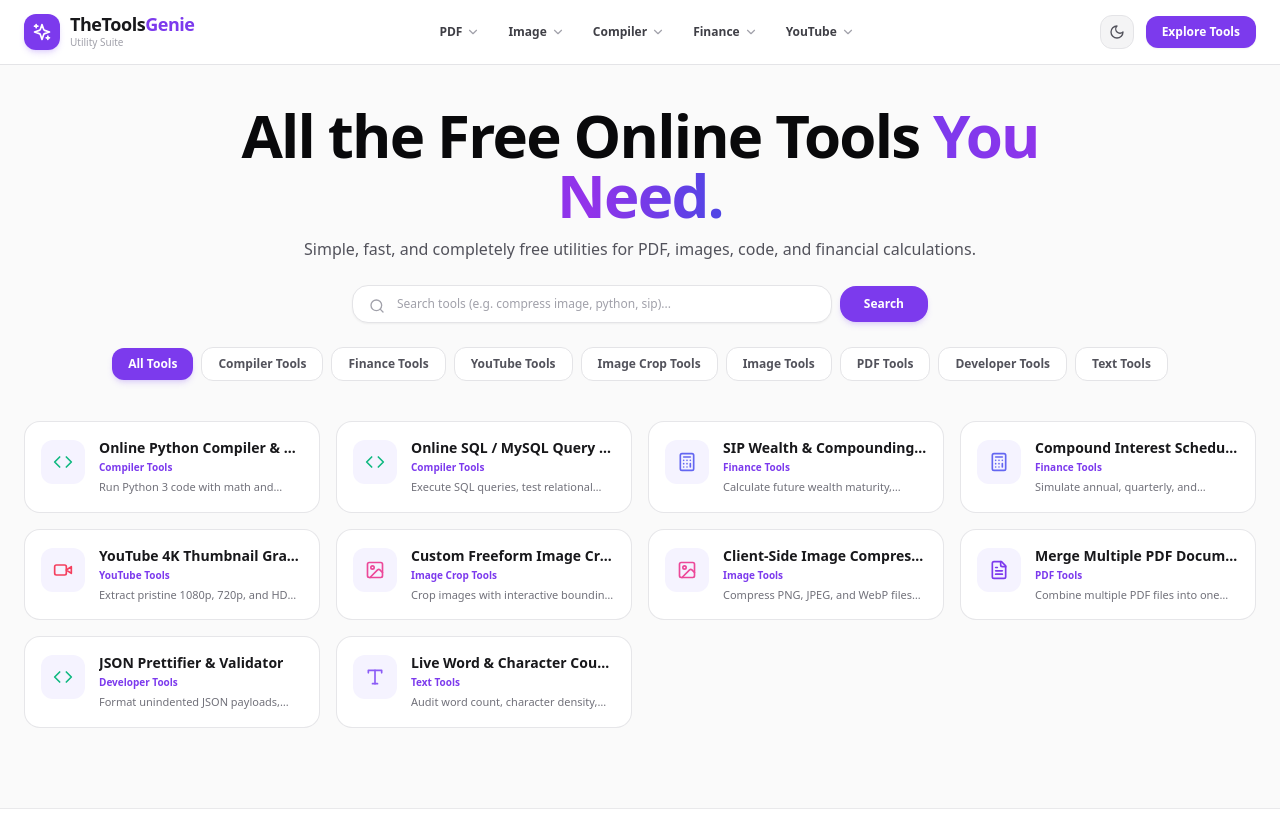
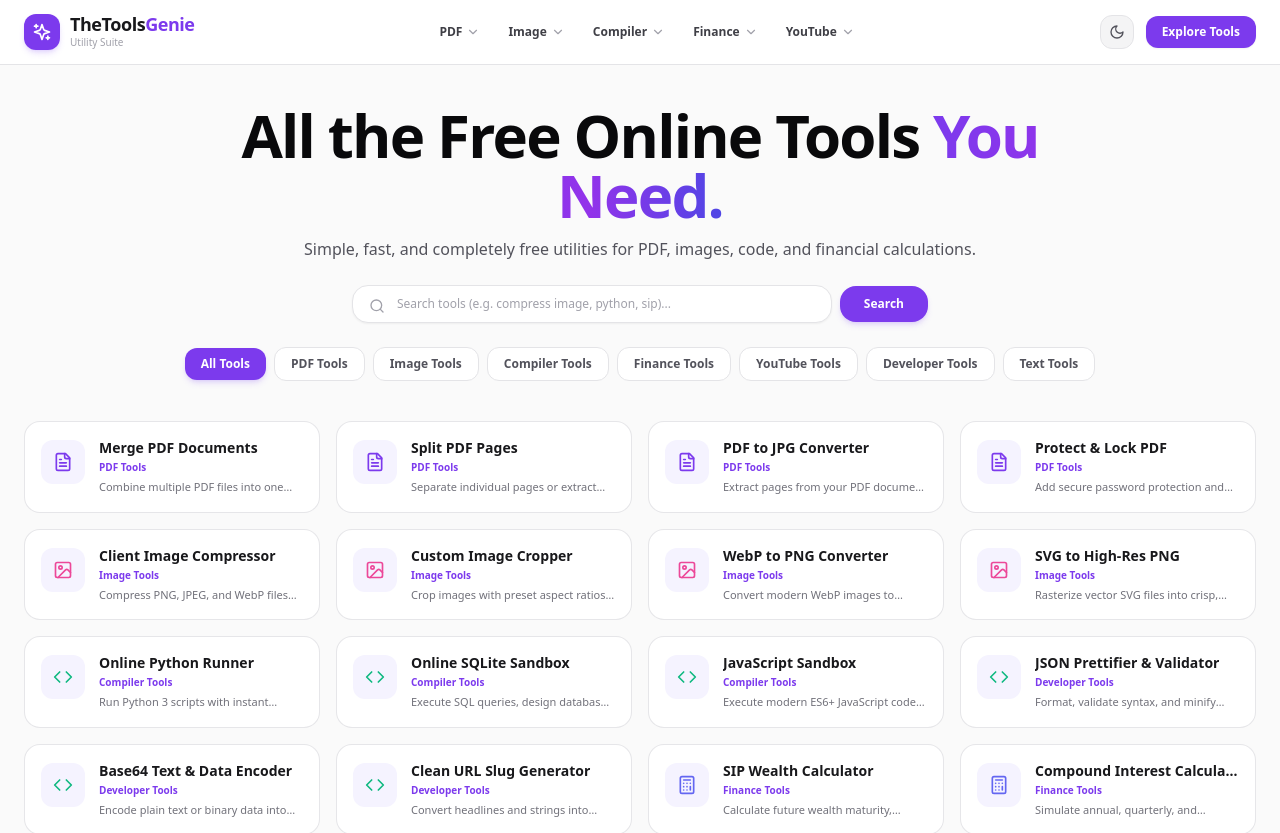
Before and after one commit to RajeshKhandare/thetoolsgenie-, a Next.js app: page / in a window 1280 px wide. Shown: the top 833 px of the page. Built offline with nearby package versions, Linux system fonts and the light colour scheme.

Commit message:
Update toolsRegistry.ts

```diff
--- a/data/toolsRegistry.ts
+++ b/data/toolsRegistry.ts
@@ -1,123 +1,207 @@
 export interface ToolMeta {
   slug: string;
   name: string;
-  category: 'Compiler' | 'Finance' | 'YouTube' | 'Image Crop' | 'Image' | 'PDF' | 'Developer' | 'Text';
+  category: string;
+  description: string;
   badge: string;
-  description: string;
-  keywords: string[];
   companionToolSlug: string;
   companionPitch: string;
 }
+
 export const CATEGORIES = [
   'All',
+  'PDF',
+  'Image',
   'Compiler',
   'Finance',
   'YouTube',
-  'Image Crop',
-  'Image',
-  'PDF',
   'Developer',
   'Text'
-] as const;
+];
+
 export const TOOLS_REGISTRY: ToolMeta[] = [
+  // --- PDF TOOLS ---
+  {
+    slug: 'merge-pdf',
+    name: 'Merge PDF Documents',
+    category: 'PDF',
+    description: 'Combine multiple PDF files into one clean document entirely within your browser.',
+    badge: 'Client Engine',
+    companionToolSlug: 'split-pdf-pages',
+    companionPitch: 'Need to extract or separate specific pages from your newly merged document?',
+  },
+  {
+    slug: 'split-pdf-pages',
+    name: 'Split PDF Pages',
+    category: 'PDF',
+    description: 'Separate individual pages or extract page ranges into independent PDF files.',
+    badge: 'Client Engine',
+    companionToolSlug: 'merge-pdf',
+    companionPitch: 'Combine specific extracted pages back together into a single file.',
+  },
+  {
+    slug: 'pdf-to-jpg-converter',
+    name: 'PDF to JPG Converter',
+    category: 'PDF',
+    description: 'Extract pages from your PDF document and save them as high-quality JPG images.',
+    badge: 'Canvas Engine',
+    companionToolSlug: 'client-image-compressor',
+    companionPitch: 'Compress the extracted JPG images to reduce storage size.',
+  },
+  {
+    slug: 'protect-pdf-password',
+    name: 'Protect & Lock PDF',
+    category: 'PDF',
+    description: 'Add secure password protection and encryption to your private PDF documents.',
+    badge: 'Security Engine',
+    companionToolSlug: 'merge-pdf',
+    companionPitch: 'Merge confidential files prior to applying encryption.',
+  },
+
+  // --- IMAGE TOOLS ---
+  {
+    slug: 'client-image-compressor',
+    name: 'Client Image Compressor',
+    category: 'Image',
+    description: 'Compress PNG, JPEG, and WebP files down to target KB directly in local memory.',
+    badge: 'Canvas Engine',
+    companionToolSlug: 'custom-freeform-image-cropper',
+    companionPitch: 'Crop and frame your image dimensions before optimizing file size.',
+  },
+  {
+    slug: 'custom-freeform-image-cropper',
+    name: 'Custom Image Cropper',
+    category: 'Image',
+    description: 'Crop images with preset aspect ratios (16:9, 1:1, 4:3) and custom boundaries.',
+    badge: 'Canvas Engine',
+    companionToolSlug: 'client-image-compressor',
+    companionPitch: 'Optimize the file size of your newly cropped image asset.',
+  },
+  {
+    slug: 'webp-to-png-converter',
+    name: 'WebP to PNG Converter',
+    category: 'Image',
+    description: 'Convert modern WebP images to universal transparent PNG format instantly.',
+    badge: 'Canvas Engine',
+    companionToolSlug: 'client-image-compressor',
+    companionPitch: 'Reduce the file footprint of your newly converted PNG.',
+  },
+  {
+    slug: 'svg-to-png-converter',
+    name: 'SVG to High-Res PNG',
+    category: 'Image',
+    description: 'Rasterize vector SVG files into crisp, high-resolution PNG images.',
+    badge: 'Vector Engine',
+    companionToolSlug: 'custom-freeform-image-cropper',
+    companionPitch: 'Crop your rasterized vector graphic for social media profiles.',
+  },
+
+  // --- COMPILER & RUNNER TOOLS ---
   {
     slug: 'online-python-compiler',
-    name: 'Online Python Compiler & Runner',
+    name: 'Online Python Runner',
     category: 'Compiler',
-    badge: 'Pyodide WASM',
-    description: 'Run Python 3 code with math and standard libraries directly in your browser. Zero cloud execution latency.',
-    keywords: ['online python compiler', 'run python in browser', 'free python ide online'],
-    companionToolSlug: 'json-prettifier',
-    companionPitch: 'Parsing API payloads from Python? Format and validate your JSON outputs instantly.'
+    description: 'Run Python 3 scripts with instant console output directly in your browser.',
+    badge: 'WASM Runner',
+    companionToolSlug: 'online-sql-sandbox',
+    companionPitch: 'Test SQLite relational queries to pair with your Python backend data.',
   },
   {
     slug: 'online-sql-sandbox',
-    name: 'Online SQL / MySQL Query Sandbox',
+    name: 'Online SQLite Sandbox',
     category: 'Compiler',
-    badge: 'SQLite WASM',
-    description: 'Execute SQL queries, test relational JOINs, and preview data tables locally with zero database server load.',
-    keywords: ['online sql compiler', 'run mysql online', 'browser sql sandbox'],
-    companionToolSlug: 'uuid-generator',
-    companionPitch: 'Need dummy unique keys for testing SQL inserts? Generate v4 UUID batches.'
+    description: 'Execute SQL queries, design database tables, and inspect relations with zero setup.',
+    badge: 'SQL Memory',
+    companionToolSlug: 'online-python-compiler',
+    companionPitch: 'Process your SQL output data inside the Python interactive sandbox.',
   },
   {
-    slug: 'sip-calculator',
-    name: 'SIP Wealth & Compounding Calculator',
+    slug: 'online-javascript-runner',
+    name: 'JavaScript Sandbox',
+    category: 'Compiler',
+    description: 'Execute modern ES6+ JavaScript code snippets with real-time console streaming.',
+    badge: 'V8 Engine',
+    companionToolSlug: 'json-prettifier-validator',
+    companionPitch: 'Format and inspect JSON data structures returned by your JS scripts.',
+  },
+
+  // --- DEVELOPER UTILITIES ---
+  {
+    slug: 'json-prettifier-validator',
+    name: 'JSON Prettifier & Validator',
+    category: 'Developer',
+    description: 'Format, validate syntax, and minify complex JSON trees with 1-click clipboard copy.',
+    badge: 'Parser Engine',
+    companionToolSlug: 'base64-encoder-decoder',
+    companionPitch: 'Encode formatted payload data into Base64 strings for network transmission.',
+  },
+  {
+    slug: 'base64-encoder-decoder',
+    name: 'Base64 Text & Data Encoder',
+    category: 'Developer',
+    description: 'Encode plain text or binary data into Base64 and decode Base64 strings safely.',
+    badge: 'Crypto Engine',
+    companionToolSlug: 'url-slug-generator',
+    companionPitch: 'Generate clean URL slugs for web assets alongside your encoded data.',
+  },
+  {
+    slug: 'url-slug-generator',
+    name: 'Clean URL Slug Generator',
+    category: 'Developer',
+    description: 'Convert headlines and strings into SEO-friendly, URL-safe kebab-case slugs.',
+    badge: 'Text Engine',
+    companionToolSlug: 'live-word-character-counter',
+    companionPitch: 'Verify total character count and word density of your slug titles.',
+  },
+
+  // --- FINANCE ENGINES ---
+  {
+    slug: 'sip-wealth-calculator',
+    name: 'SIP Wealth Calculator',
     category: 'Finance',
-    badge: 'Mathematical',
-    description: 'Calculate future wealth maturity, expected interest gains, and inflation projections on mutual fund SIP investments.',
-    keywords: ['sip calculator', 'mutual fund returns calculator', 'sip interest compounding'],
+    description: 'Calculate future wealth maturity, compounded interest gains, and returns ratio.',
+    badge: 'Finance Math',
     companionToolSlug: 'compound-interest-calculator',
-    companionPitch: 'Compare standard recurring equity compounding against lump-sum bank deposits.'
+    companionPitch: 'Calculate lump-sum annual compound interest on your accumulated wealth.',
   },
   {
     slug: 'compound-interest-calculator',
-    name: 'Compound Interest Schedule Calculator',
+    name: 'Compound Interest Calculator',
     category: 'Finance',
-    badge: 'Schedule Table',
-    description: 'Simulate annual, quarterly, and monthly compounding schedules with complete year-by-year amortization breakdown.',
-    keywords: ['compound interest calculator', 'interest compounding table', 'investment planner'],
-    companionToolSlug: 'sip-calculator',
-    companionPitch: 'Planning monthly systematic investments instead? Switch to SIP Wealth Planner.'
+    description: 'Simulate annual, quarterly, and monthly compounding schedules with growth projections.',
+    badge: 'Finance Math',
+    companionToolSlug: 'loan-emi-calculator',
+    companionPitch: 'Compare compounding returns against loan liabilities and interest payments.',
   },
   {
-    slug: 'youtube-thumbnail-grabber',
+    slug: 'loan-emi-calculator',
+    name: 'Loan EMI Calculator',
+    category: 'Finance',
+    description: 'Calculate monthly loan installments, principal breakdown, and interest costs.',
+    badge: 'Finance Math',
+    companionToolSlug: 'sip-wealth-calculator',
+    companionPitch: 'Invest your surplus monthly loan savings into a systematic wealth plan.',
+  },
+
+  // --- YOUTUBE & MEDIA TOOLS ---
+  {
+    slug: 'youtube-4k-thumbnail-grabber',
     name: 'YouTube 4K Thumbnail Grabber',
     category: 'YouTube',
-    badge: 'Direct CDN',
-    description: 'Extract pristine 1080p, 720p, and HD static covers from public videos with instant Canvas export.',
-    keywords: ['youtube thumbnail grabber', 'download youtube cover hd', 'get youtube thumbnail 4k'],
-    companionToolSlug: 'image-cropper',
-    companionPitch: 'Extracted thumbnail needs aspect adjustments? Crop to custom ratios in browser.'
+    description: 'Extract original 1080p, 720p, and HD static thumbnail covers from any video or Shorts link.',
+    badge: 'Media Engine',
+    companionToolSlug: 'client-image-compressor',
+    companionPitch: 'Compress the extracted high-res cover thumbnail for faster web embeds.',
   },
+
+  // --- TEXT UTILITIES ---
   {
-    slug: 'image-cropper',
-    name: 'Custom Freeform Image Cropper',
-    category: 'Image Crop',
-    badge: 'HTML5 Canvas',
-    description: 'Crop images with interactive bounding boxes, strict aspect presets (16:9, 1:1, 9:16), and instant local export.',
-    keywords: ['crop image online free', 'freeform photo cropper', 'canvas aspect ratio cropper'],
-    companionToolSlug: 'image-compressor',
-    companionPitch: 'Reduce file size after cropping without uploading photos to external servers.'
-  },
-  {
-    slug: 'image-compressor',
-    name: 'Client-Side Image Compressor',
-    category: 'Image',
-    badge: 'Zero Upload',
-    description: 'Compress PNG, JPEG, and WebP files down to 50KB or 100KB directly in memory using Web Workers.',
-    keywords: ['compress image without upload', 'reduce photo kb online', 'client side image optimizer'],
-    companionToolSlug: 'image-cropper',
-    companionPitch: 'Need to trim borders first? Crop your image before compressing.'
-  },
-  {
-    slug: 'merge-pdf',
-    name: 'Merge Multiple PDF Documents',
-    category: 'PDF',
-    badge: 'pdf-lib Local',
-    description: 'Combine multiple PDF files into one clean document entirely within browser memory with complete data privacy.',
-    keywords: ['merge pdf online free', 'combine pdf files browser', 'join pdf documents'],
-    companionToolSlug: 'word-counter',
-    companionPitch: 'Need to audit text volume or check character counts for documentation?'
-  },
-  {
-    slug: 'json-prettifier',
-    name: 'JSON Prettifier & Validator',
-    category: 'Developer',
-    badge: 'Instant AST',
-    description: 'Format unindented JSON payloads, validate syntax structures, and export clean minified code blocks.',
-    keywords: ['json prettifier', 'format json online', 'json syntax validator'],
-    companionToolSlug: 'online-python-compiler',
-    companionPitch: 'Testing scripts that consume this JSON? Run Python directly in browser.'
-  },
-  {
-    slug: 'word-counter',
+    slug: 'live-word-character-counter',
     name: 'Live Word & Character Counter',
     category: 'Text',
-    badge: 'Real-Time',
-    description: 'Audit word count, character density, sentence structures, and estimated reading time as you type.',
-    keywords: ['word counter online', 'character counter free', 'reading time estimator'],
-    companionToolSlug: 'json-prettifier',
-    companionPitch: 'Working with structured text or copy? Clean and format data structures.'
-  }
+    description: 'Real-time calculation of word density, character count, sentence length, and reading time.',
+    badge: 'Text Engine',
+    companionToolSlug: 'json-prettifier-validator',
+    companionPitch: 'Validate and format text payloads after checking length constraints.',
+  },
 ];
```
